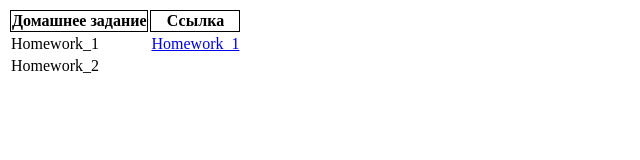
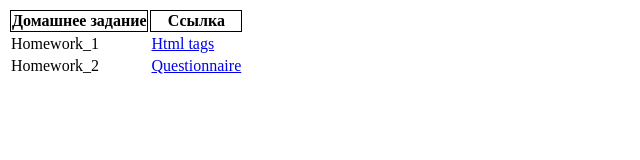
Before and after one commit to QwertyGo32/Homeworks, a plain HTML site: page index.html in a window 1280 px wide. Shown: the whole page, without its empty margins (0-640 px from the left). Drawn offline with Linux system fonts and the light colour scheme.

Commit message:
homework_2_done

```diff
--- a/index.html
+++ b/index.html
@@ -19,10 +19,11 @@
         </tr>
         <tr>
             <td>Homework_1</td>
-            <td><a href="./Homework_1/index.html">Homework_1</a></td>
+            <td><a href="./Homework_1/index.html">Html tags</a></td>
         </tr>
         <tr>
             <td>Homework_2</td>
+            <td><a href="./Homework_2/index.html">Questionnaire</a></td>
 
         </tr>
     </table>
```
Also changed, not shown: Homework_2/index.html (+1 -1 lines).
